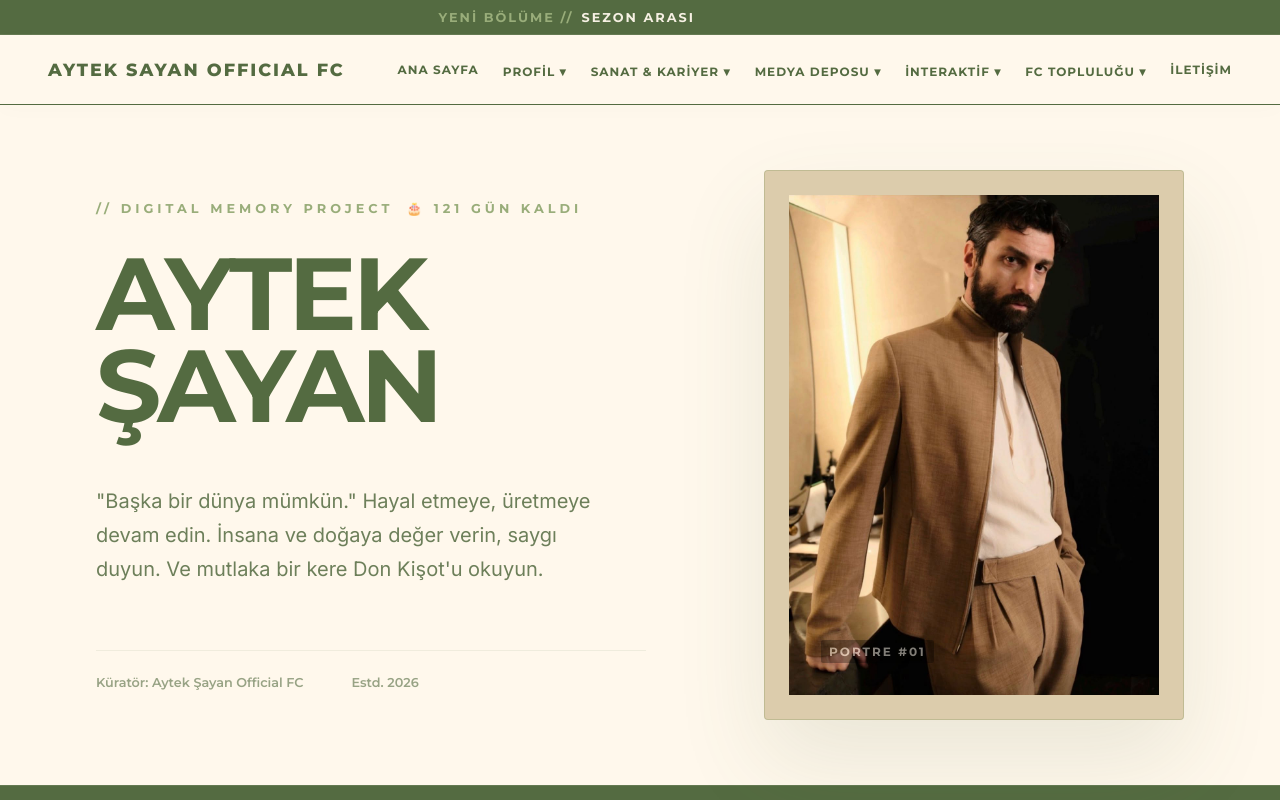
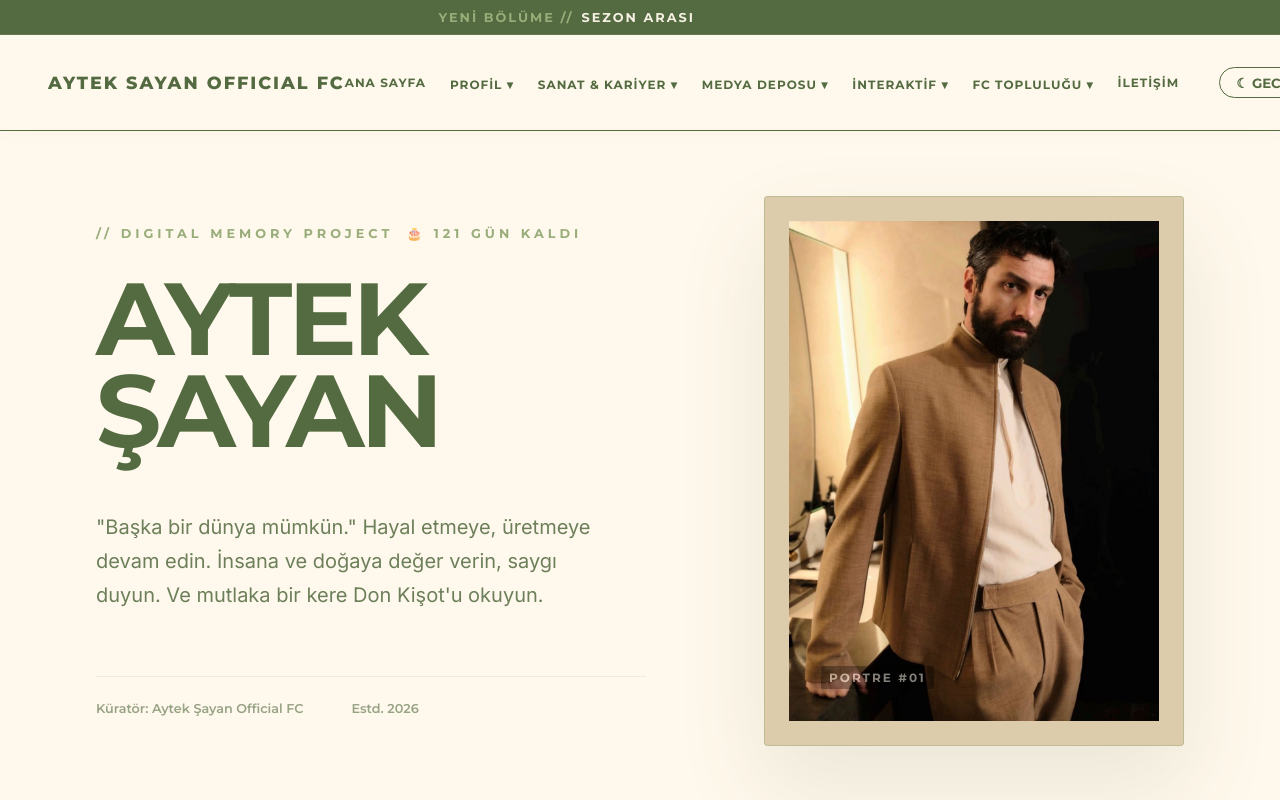
Before and after one commit to ebru1967/oyuncu-fan-projesi, a React (Vite) app: page / in a window 1280 px wide. Shown: the top 800 px of the page. Built offline with nearby package versions, Linux system fonts and the light colour scheme.

Commit message:
karanlık tema eklendi.

```diff
--- a/src/components/Navbar.jsx
+++ b/src/components/Navbar.jsx
@@ -3,8 +3,11 @@ import { Link } from 'react-router-dom';
 
 function Navbar() {
   const [isOpen, setIsOpen] = useState(false);
+  const [isDarkMode, setIsDarkMode] = useState(false); // YENİ: Karanlık mod durumu
 
   const closeMenu = () => setIsOpen(false);
+
+  // Mobil menü açıldığında alttaki sayfanın kaymasını engeller
   useEffect(() => {
     if (isOpen) {
       document.body.style.overflow = "hidden";
@@ -19,6 +22,28 @@ function Navbar() {
       document.documentElement.style.overflow = "auto";
     };
   }, [isOpen]);
+
+  // YENİ: Sayfa ilk açıldığında hafızada dark mode var mı kontrol et
+  useEffect(() => {
+    const savedTheme = localStorage.getItem('theme');
+    if (savedTheme === 'dark') {
+      setIsDarkMode(true);
+      document.body.classList.add('dark-mode');
+    }
+  }, []);
+
+  // YENİ: Tuşa basıldığında temayı değiştiren fonksiyon
+  const toggleTheme = () => {
+    if (isDarkMode) {
+      document.body.classList.remove('dark-mode');
+      localStorage.setItem('theme', 'light');
+      setIsDarkMode(false);
+    } else {
+      document.body.classList.add('dark-mode');
+      localStorage.setItem('theme', 'dark');
+      setIsDarkMode(true);
+    }
+  };
 
   return (
     <nav className="navbar">
@@ -153,6 +178,29 @@ function Navbar() {
         >
           İLETİŞİM
         </Link>
+
+        {/* YENİ: GECE/GÜNDÜZ TUŞU */}
+        <button
+          onClick={() => { toggleTheme(); closeMenu(); }}
+          style={{
+            background: 'transparent',
+            border: '1px solid var(--accent-dark)',
+            color: 'var(--accent-dark)',
+            padding: '0.4rem 1rem',
+            borderRadius: '30px',
+            cursor: 'pointer',
+            fontFamily: 'var(--font-heading)',
+            fontWeight: 'bold',
+            margin: '0.5rem 1rem',
+            display: 'inline-flex',
+            alignItems: 'center',
+            justifyContent: 'center',
+            width: 'max-content'
+          }}
+        >
+          {isDarkMode ? '☀ GÜNDÜZ' : '☾ GECE'}
+        </button>
+
       </div>
     </nav>
   );
--- a/src/index.css
+++ b/src/index.css
@@ -11,6 +11,25 @@
   --font-body: 'Inter', sans-serif;
   --font-bio: 'Caveat', cursive;
 }
+
+/* --- YENİ EKLENEN: KARANLIK MOD RENKLERİ --- */
+body.dark-mode {
+  --bg-main: #141612;
+  --bg-card: #22261E;
+  --text-main: #EAE6DB;
+  --accent-dark: #C9D4B3;
+  --accent-light: #6C8255;
+}
+
+body.dark-mode img, body.dark-mode video {
+  filter: brightness(0.9);
+  transition: filter 0.3s ease;
+}
+
+body.dark-mode .dropdown-menu {
+  background-color: var(--bg-card);
+}
+/* ------------------------------------------- */
 
 html,
 body {
@@ -34,6 +53,7 @@ body {
 * {
   box-sizing: border-box;
 }
+
 /* Masaüstü (Default) Ayarları */
 .hamburger {
   display: none; /* Bu satır masaüstünde görünmemesini sağlar */
@@ -44,5 +64,4 @@ body {
   .hamburger {
     display: block; /* Sadece mobilte görünür */
   }
-  /* ... diğer mobil kodlarınız ... */
 }
```
Lines whose indentation alone changed are shown as unchanged.
